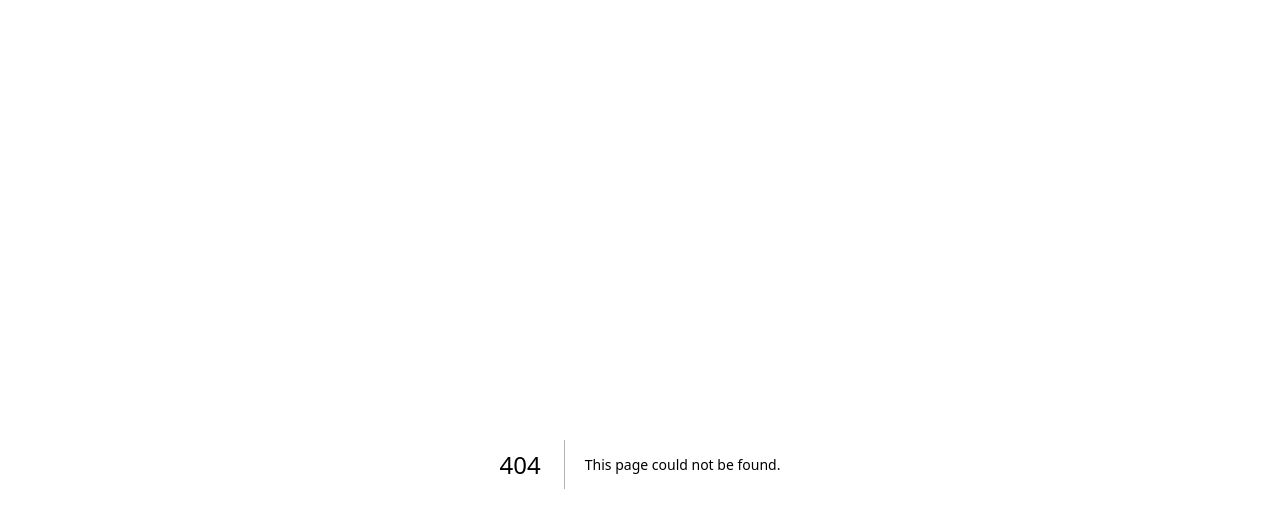
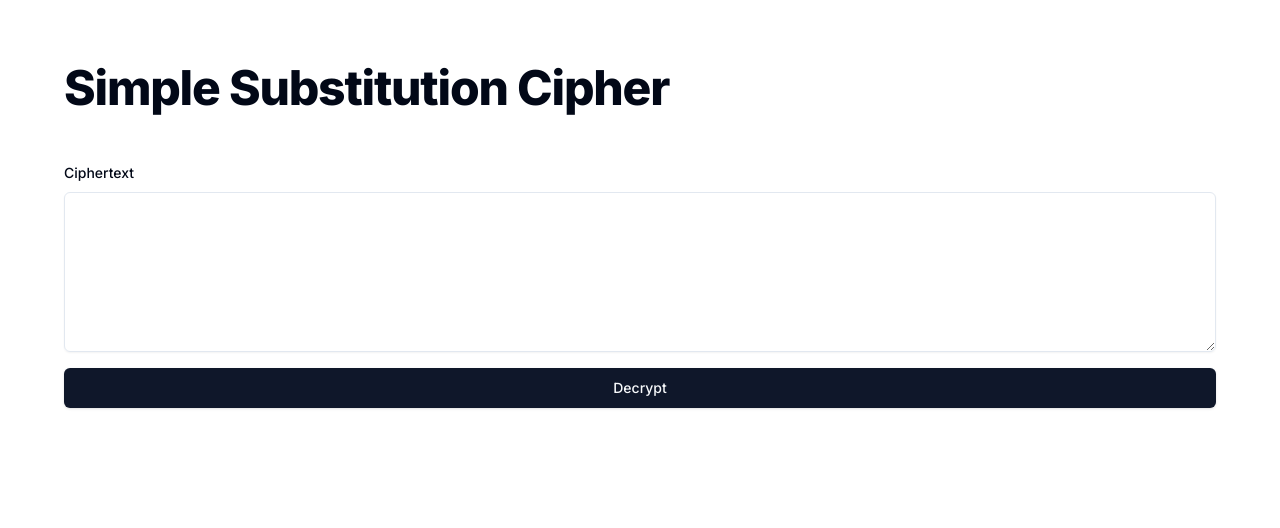
Before and after one commit to wontory/cryptography, a Next.js app: page /simple-substitution-cipher in a window 1280 px wide. Before the commit this address had no page. Shown: the top 528 px of the page. Built offline with nearby package versions, Linux system fonts and the light colour scheme.

Commit message:
feat: simple-substitution-cipher step 1 구현

```diff
--- /dev/null
+++ b/app/simple-substitution-cipher/components/frequency-analysis.tsx
@@ -0,0 +1,67 @@
+'use client'
+
+import { useEffect, useState } from 'react'
+import Image from 'next/image'
+
+import {
+  AccordionContent,
+  AccordionItem,
+  AccordionTrigger,
+} from '@/components/ui/accordion'
+import { FrequencyCountTable } from './frequency-count-table'
+
+export function FrequencyAnalysis({
+  value,
+  ciphertext,
+}: {
+  value: string
+  ciphertext: string
+}) {
+  const [frequencyMap, setFrequencyMap] = useState<Map<string, number>>(
+    new Map(),
+  )
+
+  useEffect(() => {
+    const trimmedCiphertext = ciphertext.replace(/[^A-Z]/g, '')
+
+    const frequency = new Map<string, number>()
+    for (const char of trimmedCiphertext)
+      frequency.set(char, frequency.has(char) ? frequency.get(char)! + 1 : 1)
+
+    setFrequencyMap(frequency)
+  }, [ciphertext])
+
+  return (
+    <AccordionItem value={value}>
+      <AccordionTrigger>
+        <h2 className="text-3xl font-semibold tracking-tight transition-colors">
+          Step 1. Frequency Analysis
+        </h2>
+      </AccordionTrigger>
+      <AccordionContent>
+        <div className="relative h-80">
+          <Image
+            src="https://upload.wikimedia.org/wikipedia/commons/d/d5/English_letter_frequency_%28alphabetic%29.svg"
+            alt="English letter frequency chart"
+            draggable={false}
+            fill
+          />
+        </div>
+        <FrequencyCountTable frequencyMap={frequencyMap} className="my-12" />
+        <h3 className="text-2xl font-semibold tracking-tight">
+          Top 5 most frequent characters
+        </h3>
+        <ol className="my-6 ml-6 list-decimal [&>li]:mt-2">
+          {Array.from(frequencyMap)
+            .sort((a, b) => b[1] - a[1])
+            .slice(0, 5)
+            .map((x, index) => (
+              <li key={index}>
+                {x[0]}: {x[1]}
+              </li>
+            ))}
+        </ol>
+      </AccordionContent>
+    </AccordionItem>
+  )
+}
--- /dev/null
+++ b/app/simple-substitution-cipher/components/frequency-count-table.tsx
@@ -0,0 +1,41 @@
+import {
+  Table,
+  TableBody,
+  TableCaption,
+  TableCell,
+  TableHead,
+  TableHeader,
+  TableRow,
+} from '@/components/ui/table'
+
+export function FrequencyCountTable({
+  frequencyMap,
+  className,
+}: {
+  frequencyMap: Map<string, number>
+  className?: string
+}) {
+  return (
+    <Table className={className}>
+      <TableCaption>Frequency Count Table</TableCaption>
+      <TableHeader>
+        <TableRow>
+          {Array.from(Array(26), (_, i) => (
+            <TableHead key={i} className="text-center">
+              {String.fromCharCode(65 + i)}
+            </TableHead>
+          ))}
+        </TableRow>
+      </TableHeader>
+      <TableBody>
+        <TableRow>
+          {Array.from(Array(26), (_, i) => (
+            <TableCell key={i} className="text-center">
+              {frequencyMap.get(String.fromCharCode(65 + i)) ?? 0}
+            </TableCell>
+          ))}
+        </TableRow>
+      </TableBody>
+    </Table>
+  )
+}
--- /dev/null
+++ b/app/simple-substitution-cipher/components/input-form.tsx
@@ -0,0 +1,56 @@
+'use client'
+
+import { zodResolver } from '@hookform/resolvers/zod'
+import { useForm } from 'react-hook-form'
+import { z } from 'zod'
+
+import {
+  Form,
+  FormControl,
+  FormField,
+  FormItem,
+  FormLabel,
+  FormMessage,
+} from '@/components/ui/form'
+import { Textarea } from '@/components/ui/textarea'
+import { Button } from '@/components/ui/button'
+
+export const formSchema = z.object({
+  ciphertext: z.string(),
+})
+
+export function InputForm({
+  onSubmit,
+}: {
+  onSubmit: (values: z.infer<typeof formSchema>) => void
+}) {
+  const form = useForm<z.infer<typeof formSchema>>({
+    resolver: zodResolver(formSchema),
+    defaultValues: {
+      ciphertext: '',
+    },
+  })
+
+  return (
+    <Form {...form}>
+      <form onSubmit={form.handleSubmit(onSubmit)} className="space-y-4">
+        <FormField
+          control={form.control}
+          name="ciphertext"
+          render={({ field }) => (
+            <FormItem>
+              <FormLabel>Ciphertext</FormLabel>
+              <FormControl>
+                <Textarea {...field} className="h-40" />
+              </FormControl>
+              <FormMessage />
+            </FormItem>
+          )}
+        />
+        <Button type="submit" size="lg" className="w-full">
+          Decrypt
+        </Button>
+      </form>
+    </Form>
+  )
+}
--- /dev/null
+++ b/app/simple-substitution-cipher/page.tsx
@@ -0,0 +1,32 @@
+'use client'
+
+import { useState } from 'react'
+import { z } from 'zod'
+
+import { InputForm, type formSchema } from './components/input-form'
+import { Accordion } from '@/components/ui/accordion'
+import { FrequencyAnalysis } from './components/frequency-analysis'
+
+export default function SubstitionCipher() {
+  const [ciphertext, setCiphertext] = useState('')
+  const [showResult, setShowResult] = useState(false)
+
+  const handleSubmit = (values: z.infer<typeof formSchema>) => {
+    setCiphertext(values.ciphertext)
+    setShowResult(true)
+  }
+
+  return (
+    <section className="flex flex-col gap-4">
+      <h1 className="mb-8 text-4xl font-extrabold tracking-tight lg:text-5xl">
+        Simple Substitution Cipher
+      </h1>
+      <InputForm onSubmit={handleSubmit} />
+      {showResult && (
+        <Accordion type="multiple" className="mt-8 w-full">
+          <FrequencyAnalysis value="item-1" ciphertext={ciphertext} />
+        </Accordion>
+      )}
+    </section>
+  )
+}
```
